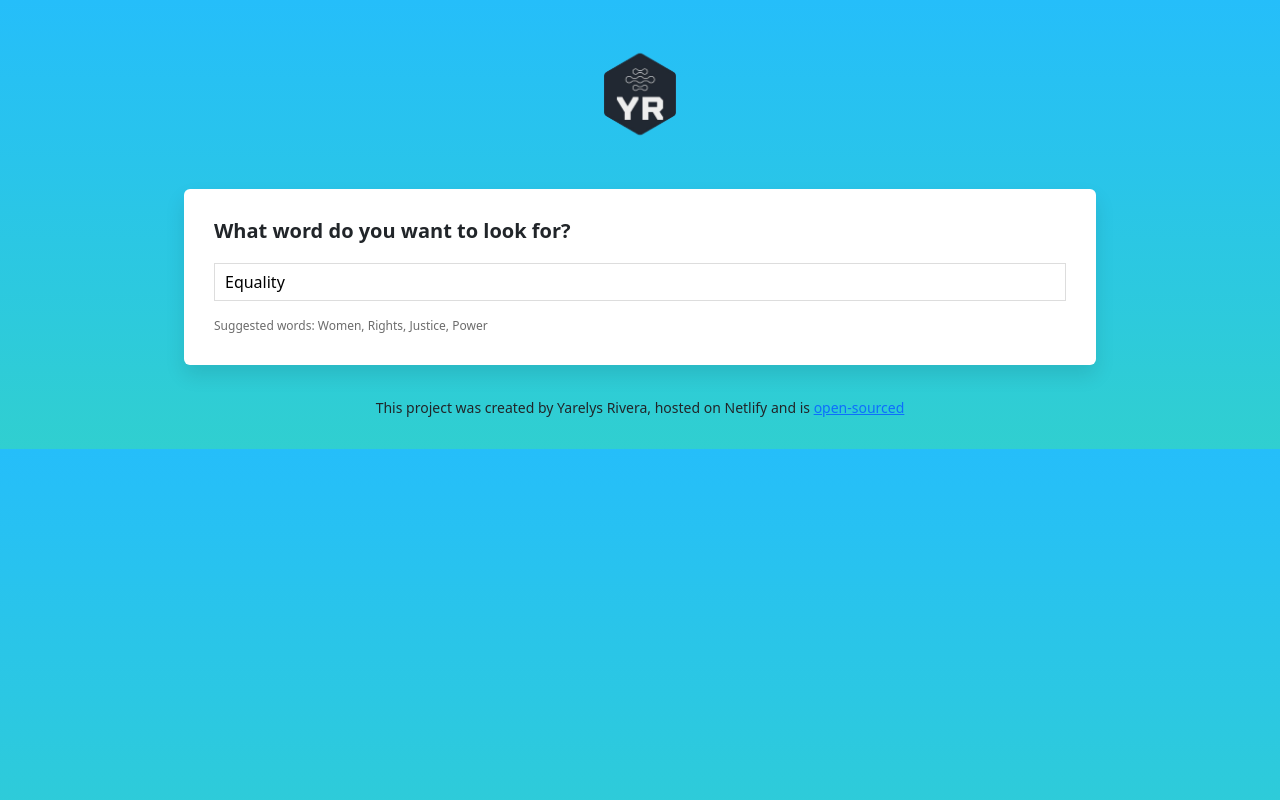
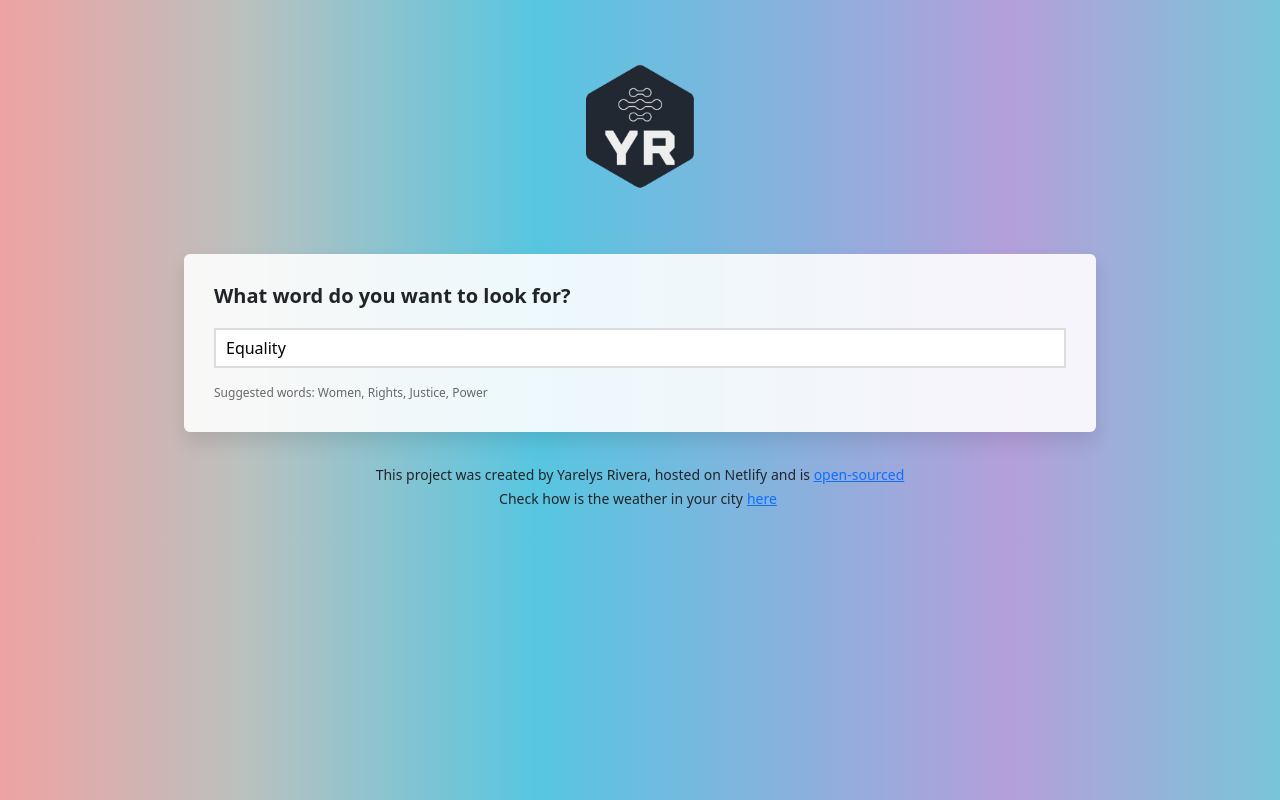
Before and after one commit to YarelysRR/dictionary-project, a React (Create React App) app: page / in a window 1280 px wide. Built offline with nearby package versions, Linux system fonts and the light colour scheme; no server answers.

Commit message:
Updated background color

```diff
--- a/public/index.html
+++ b/public/index.html
@@ -28,7 +28,16 @@
     <title>Dictionary App</title>
   </head>
   <body
-    style="background-image: linear-gradient(to top, #30cfd0 0%, #25befa 100%)"
+    style="
+      background-image: linear-gradient(
+        to right,
+        #eea2a2 0%,
+        #bbc1bf 19%,
+        #57c6e1 42%,
+        #b49fda 79%,
+        #7ac5d8 100%
+      );
+    "
   >
     <div id="root"></div>
     <!--
--- a/src/App.css
+++ b/src/App.css
@@ -10,7 +10,7 @@ a {
   margin: 30px 0;
 }
 .App-logo {
-  max-width: 200px;
+  max-width: 300px;
   display: block;
   margin: 0 auto;
 }
--- a/src/App.js
+++ b/src/App.js
@@ -21,6 +21,14 @@ export default function App() {
             <a href="https://github.com/YarelysRR/dictionary-project">
               open-sourced
             </a>
+            <br />
+            Check how is the weather in your city
+            <a
+              href="https://mystifying-feynman-400cd9.netlify.app/"
+              className="mx-1"
+            >
+              here
+            </a>
           </small>
         </footer>
       </div>
--- a/src/Dictionary.css
+++ b/src/Dictionary.css
@@ -9,7 +9,7 @@
 }
 
 .Dictionary section {
-  background: white;
+  background: rgba(255, 255, 255, 0.89);
   padding: 30px;
   border-radius: 6px;
   box-shadow: 0px 10px 20px rgba(0 0 0 / 10%);
@@ -19,7 +19,7 @@
 .Dictionary input {
   width: 100%;
   padding: 6px 10px;
-  border: 1px solid #ddd;
+  border: 2px solid #ddd;
 }
 
 .Dictionary .hint {
--- a/src/Phonetic.css
+++ b/src/Phonetic.css
@@ -9,12 +9,12 @@
   margin-right: 12px;
   border-radius: 20px;
   transition: all 150ms ease-in-out;
-  font-size: 13px;
+  font-size: 14px;
   font-weight: bold;
 }
 
 .Phonetic a:hover {
-  background: #25befa;
+  background: #ade3f8;
   color: black;
 }
 
```
Also changed, not shown: src/logo-YR2.PNG (deleted).
